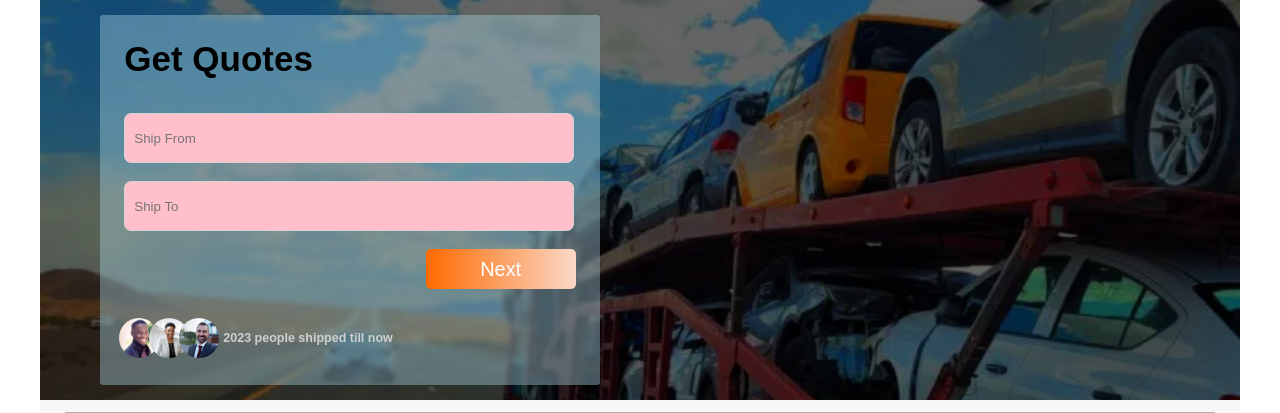
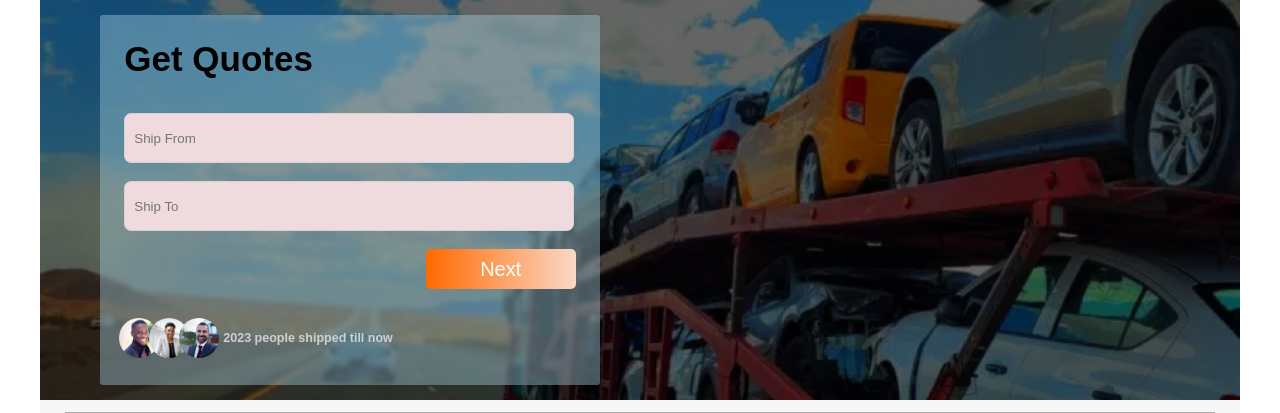
Before and after one commit to lazydesigner/anytimemover, a PHP site: page /rapiddash/login in a window 1280 px wide. Shown: the part 88-501 px from the top of the page. Run offline with PHP 8.4, Linux system fonts and the light colour scheme; data that the repository does not hold is empty.

Commit message:
improvement

```diff
--- a/assets/css/_index.css
+++ b/assets/css/_index.css
@@ -53,7 +53,7 @@ header{height: 100%;}
     border-radius:7px;
     outline: 0;
     border: 1px solid lightgrey;
-    background-color: pink;
+    background-color: #efdadd;
     padding: 2%;
 }
 .form-container-form{
```
